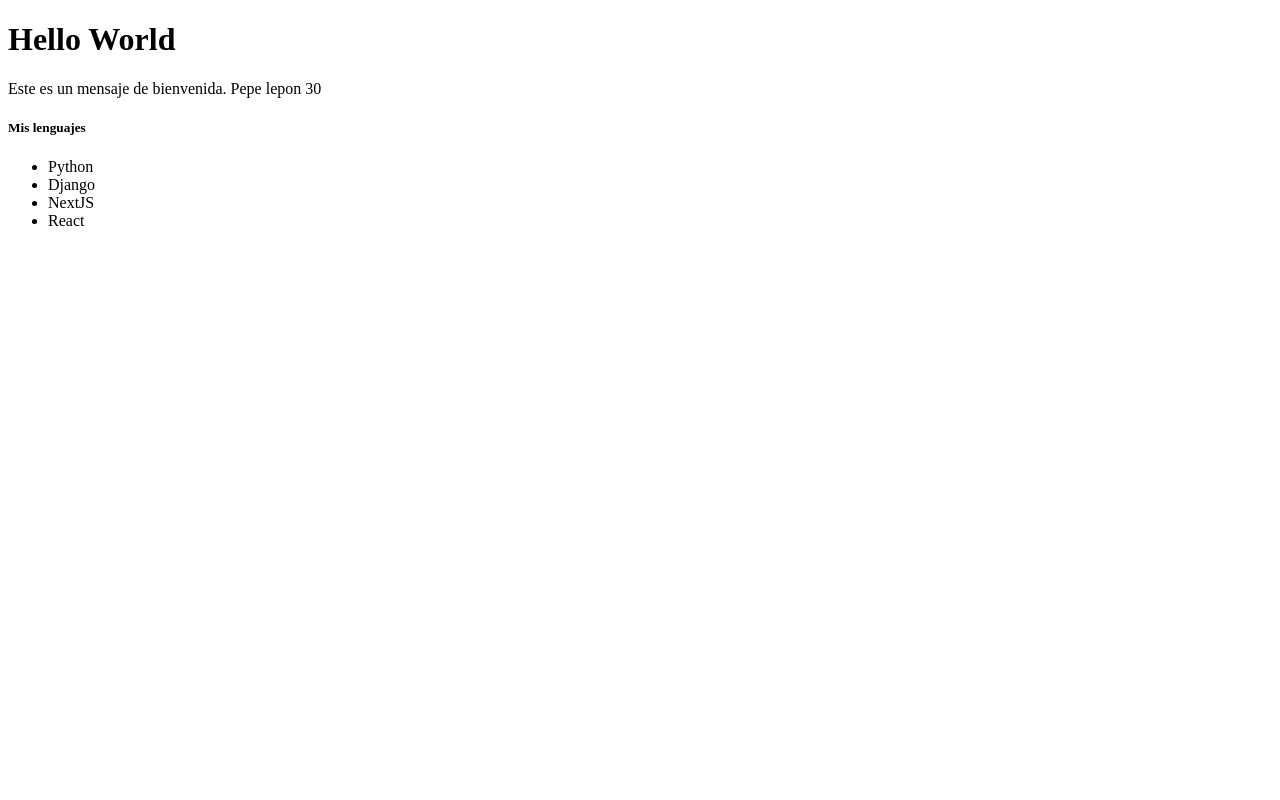
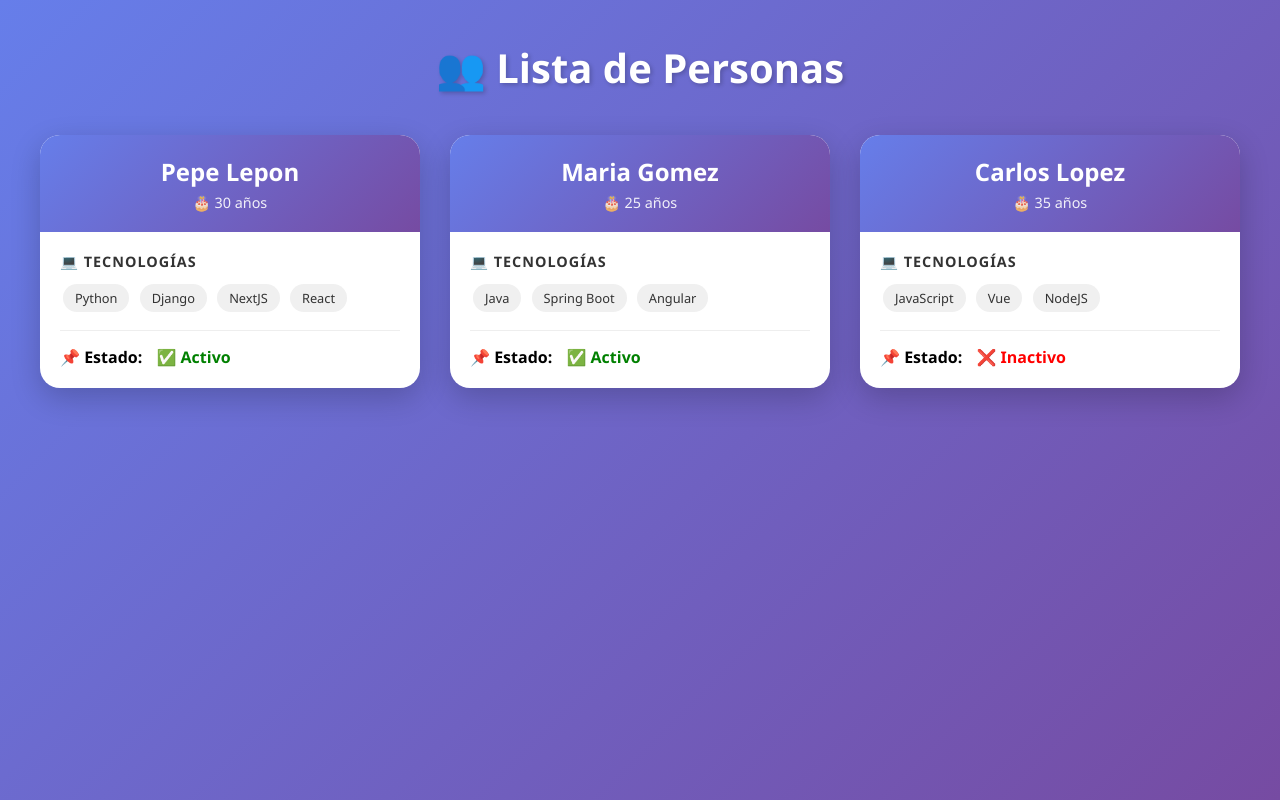
Before and after one commit to moleculax/Django, a Django app: page /posts/ in a window 1280 px wide. Run offline with Django 4.2, Linux system fonts and the light colour scheme.

Commit message:
En Desarrollo

```diff
--- a/djblog/posts/templates/hello_world.html
+++ b/djblog/posts/templates/hello_world.html
@@ -1,19 +1,184 @@
-<!doctype html>
+<!DOCTYPE html>
 <html lang="es">
 <head>
     <meta charset="UTF-8">
-    <meta name="viewport" content="width=device-width, initial-scale=1">
-    <title>Posts</title>
+    <meta name="viewport" content="width=device-width, initial-scale=1.0">
+    <title>Lista de Personas</title>
+    <style>
+        * {
+            margin: 0;
+            padding: 0;
+            box-sizing: border-box;
+        }
+
+        body {
+            font-family: 'Segoe UI', Tahoma, Geneva, Verdana, sans-serif;
+            background: linear-gradient(135deg, #667eea 0%, #764ba2 100%);
+            min-height: 100vh;
+            padding: 40px 20px;
+        }
+
+        .container {
+            max-width: 1200px;
+            margin: 0 auto;
+        }
+
+        h1 {
+            text-align: center;
+            color: white;
+            margin-bottom: 40px;
+            font-size: 2.5rem;
+            text-shadow: 2px 2px 4px rgba(0,0,0,0.2);
+        }
+
+        .cards-container {
+            display: grid;
+            grid-template-columns: repeat(auto-fit, minmax(350px, 1fr));
+            gap: 30px;
+        }
+
+        .card {
+            background: white;
+            border-radius: 20px;
+            overflow: hidden;
+            box-shadow: 0 10px 30px rgba(0,0,0,0.2);
+            transition: transform 0.3s, box-shadow 0.3s;
+        }
+
+        .card:hover {
+            transform: translateY(-10px);
+            box-shadow: 0 20px 40px rgba(0,0,0,0.3);
+        }
+
+        .card-header {
+            background: linear-gradient(135deg, #667eea 0%, #764ba2 100%);
+            color: white;
+            padding: 20px;
+            text-align: center;
+        }
+
+        .card-header h2 {
+            font-size: 1.5rem;
+            margin-bottom: 5px;
+        }
+
+        .card-header .edad {
+            font-size: 0.9rem;
+            opacity: 0.9;
+        }
+
+        .card-body {
+            padding: 20px;
+        }
+
+        .tecnologias {
+            margin-bottom: 15px;
+        }
+
+        .tecnologias h4 {
+            color: #333;
+            margin-bottom: 10px;
+            font-size: 0.9rem;
+            text-transform: uppercase;
+            letter-spacing: 1px;
+        }
+
+        .tech-badge {
+            display: inline-block;
+            background: #f0f0f0;
+            color: #333;
+            padding: 5px 12px;
+            border-radius: 20px;
+            font-size: 0.8rem;
+            margin: 3px;
+            transition: all 0.3s;
+        }
+
+        .tech-badge:hover {
+            background: linear-gradient(135deg, #667eea 0%, #764ba2 100%);
+            color: white;
+            transform: scale(1.05);
+        }
+
+        .estado {
+            margin-top: 15px;
+            padding-top: 15px;
+            border-top: 1px solid #eee;
+        }
+
+        .estado-label {
+            font-weight: bold;
+            margin-right: 10px;
+        }
+
+        .activo {
+            color: green;
+            font-weight: bold;
+        }
+
+        .inactivo {
+            color: red;
+            font-weight: bold;
+        }
+
+        .empty-message {
+            text-align: center;
+            color: white;
+            font-size: 1.2rem;
+            padding: 50px;
+            background: rgba(0,0,0,0.3);
+            border-radius: 20px;
+        }
+
+        @media (max-width: 768px) {
+            .cards-container {
+                grid-template-columns: 1fr;
+            }
+
+            h1 {
+                font-size: 1.8rem;
+            }
+        }
+    </style>
 </head>
 <body>
-<h1>Hello World</h1>
-<p>Este es un mensaje de bienvenida. {{ name }} {{years}}</p>
-<!--<p>Estos son mis lenguajes de programación: {{ codes|join:", " }}</p>-->
-<h5>Mis lenguajes</h5>
-<ul>
-    {% for code in codes %}
-        <li>{{ code }}</li>
-    {% endfor %}
-</ul>
+    <div class="container">
+        <h1>👥 Lista de Personas</h1>
+
+        <div class="cards-container">
+            {% for persona in data %}
+            <div class="card">
+                <div class="card-header">
+                    <h2>{{ persona.nombre }}</h2>
+                    <p class="edad">🎂 {{ persona.edad }} años</p>
+                </div>
+                <div class="card-body">
+                    <div class="tecnologias">
+                        <h4>💻 Tecnologías</h4>
+                        <div>
+                            {% for tech in persona.tecnologias %}
+                                <span class="tech-badge">{{ tech }}</span>
+                            {% endfor %}
+                        </div>
+                    </div>
+                    <div class="estado">
+                        <span class="estado-label">📌 Estado:</span>
+                        <span class="{% if persona.activo %}activo{% else %}inactivo{% endif %}">
+                            {% if persona.activo %}
+                                ✅ Activo
+                            {% else %}
+                                ❌ Inactivo
+                            {% endif %}
+                        </span>
+                    </div>
+                </div>
+            </div>
+            {% empty %}
+            <div class="empty-message">
+                🚫 No hay personas registradas
+            </div>
+            {% endfor %}
+        </div>
+    </div>
 </body>
 </html>
--- a/djblog/posts/views.py
+++ b/djblog/posts/views.py
@@ -1,20 +1,39 @@
 # from django.shortcuts import render
 # Create your views here.
 # IMPORTAMOS LAS VISTAS
-from importlib.resources import contents
 from django.http import HttpResponse
 from django.shortcuts import render
-from django.views.generic.base  import View
+from django.views.generic.base import View
+
 
 class HelloWorld(View):
     def get(self, request):
+        # Array de objetos (lista de diccionarios)
+        data = [
+            {
+                'nombre': 'Pepe Lepon',
+                'edad': 30,
+                'tecnologias': ['Python', 'Django', 'NextJS', 'React'],
+                'activo': True
+            },
+            {
+                'nombre': 'Maria Gomez',
+                'edad': 25,
+                'tecnologias': ['Java', 'Spring Boot', 'Angular'],
+                'activo': True
+            },
+            {
+                'nombre': 'Carlos Lopez',
+                'edad': 35,
+                'tecnologias': ['JavaScript', 'Vue', 'NodeJS'],
+                'activo': False
+            }
+        ]
 
-        data = {
-            'name': 'Pepe lepon',
-            'years': 30,
-            'codes': ['Python','Django','NextJS', 'React']
+        # context debe ser un diccionario con clave 'data'
+        context = {
+            'data': data
         }
 
-
-        # return HttpResponse(contents("Hello World primer django"))
-        return render(request, 'hello_world.html', context=data)
+        # ✅ CORREGIDO: usar context, no data
+        return render(request, 'hello_world.html', context=context)
```
